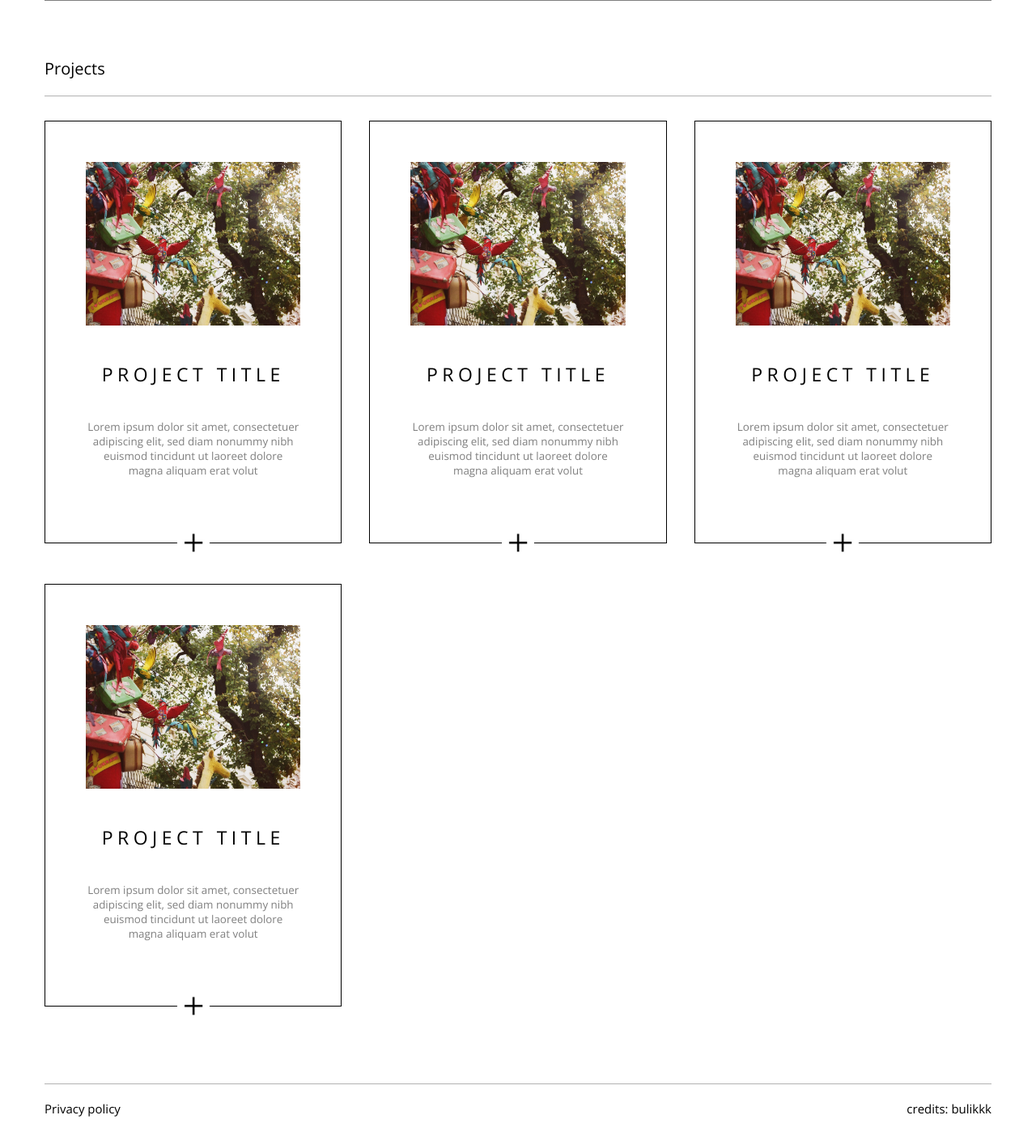
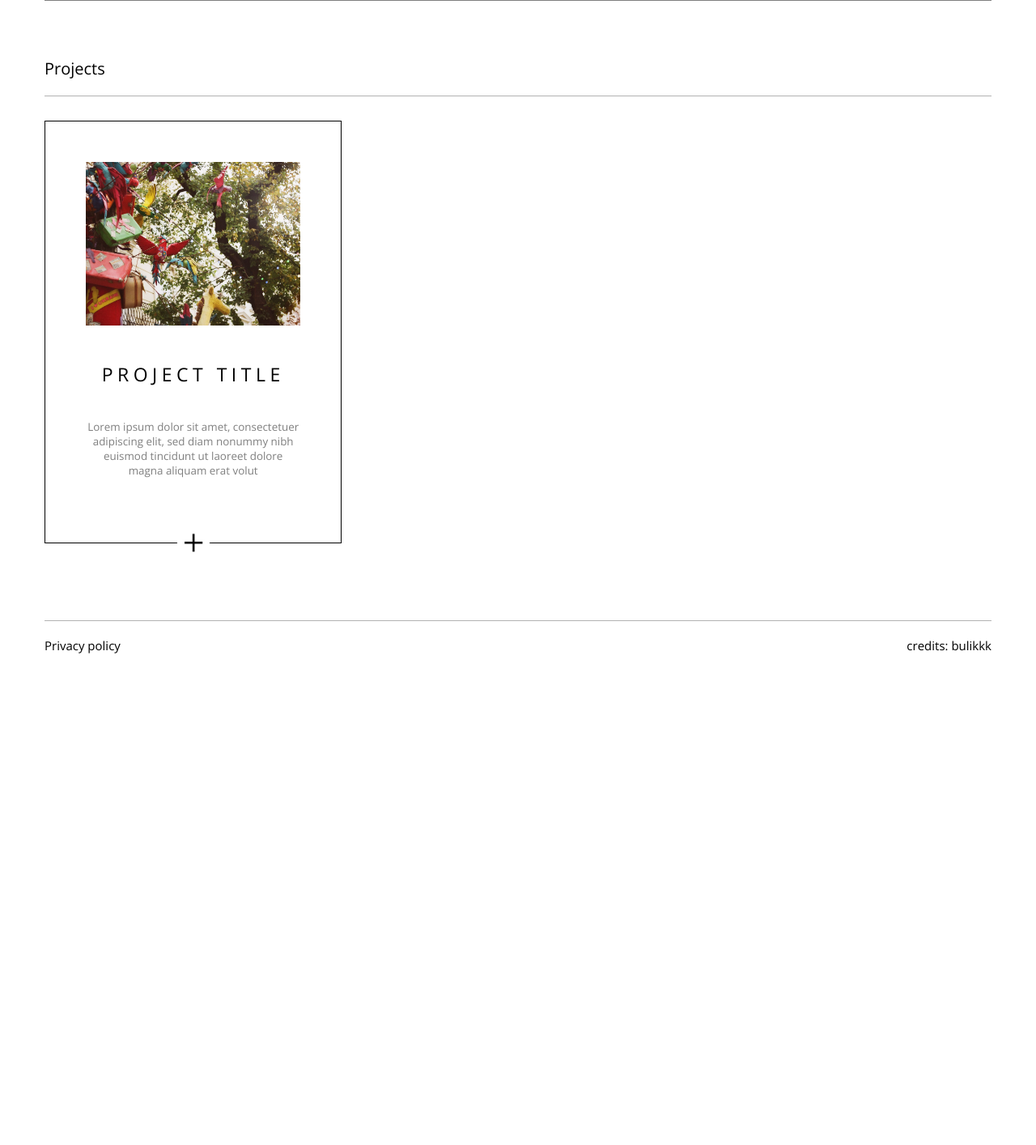
Before and after one commit to bulikkk/DanaPage, a Django app: page / in a window 1280 px wide. Shown: the part 963-2377 px from the top of the page at 81% size. After the commit the page ends 1770 px from the top, so only its background shows below. Run offline with Django 3.2, Linux system fonts and the light colour scheme.

Commit message:
added comments to css and html

```diff
--- a/dana/app_dana/templates/app_dana/main.html
+++ b/dana/app_dana/templates/app_dana/main.html
@@ -5,12 +5,11 @@
     <meta charset="UTF-8">
     <meta name="mobile-web-app-capable" content="yes">
     <title>Dana Maczyńska</title>
-    <!-- <link rel="stylesheet" type="text/css" href="/css/style.css"> -->
     <link rel="stylesheet" type="text/css" href="{% static '/css/style.css' %}">
     <link href="https://fonts.googleapis.com/css?family=Poppins|Comfortaa|Open+Sans" rel="stylesheet">
 </head>
 <body>
-  <!-- header with logo, name and navbar -->
+<!-- header with logo, name and navbar -->
     <div class="main-header">
       <div class="header-logo">
         <a href="{% url 'main' %}"><img class="logo" src="{% static '/Dana logo.png' %}" alt="Dana Maczyńska Logo"/></a>
@@ -27,6 +26,7 @@
       </div>
     </div>
 
+<!-- container with sliding banners -->
     <div class="slide-container">
       <div class="next-prev">
         <a class="prev" href="#"><img src="{% static '/prev.png' %}" alt="Previouse slide"></a>
@@ -34,6 +34,7 @@
       </div>
     </div>
 
+<!-- container with projects on the main page -->
     <div class="projects-container">
       <div class="projects-container-header">
         <p>Projects</p>
@@ -53,53 +54,17 @@
             <img class="project-plus" src="{% static '/plus.png' %}" alt="Plus">
           </div>
 
-          <div class="project">
-            <img class="project-image" src="{% static '/project.jpg' %}" alt="Project image"/>
-            <p class="project-project-title">Project title</p>
-            <p class="project-project-desc">
-               Lorem ipsum dolor sit amet, consectetuer
-               adipiscing elit, sed diam nonummy nibh
-               euismod tincidunt ut laoreet dolore
-               magna aliquam erat volut
-            </p>
-            <img class="project-plus" src="{% static '/plus.png' %}" alt="Plus">
-          </div>
-
         </div>
         <div id="c2">
 
-          <div class="project">
-            <img class="project-image" src="{% static '/project.jpg' %}" alt="Project image"/>
-            <p class="project-project-title">Project title</p>
-            <p class="project-project-desc">
-               Lorem ipsum dolor sit amet, consectetuer
-               adipiscing elit, sed diam nonummy nibh
-               euismod tincidunt ut laoreet dolore
-               magna aliquam erat volut
-            </p>
-            <img class="project-plus" src="{% static '/plus.png' %}" alt="Plus">
-          </div>
-
         </div>
         <div id="c3">
-
-          <div class="project">
-            <img class="project-image" src="{% static '/project.jpg' %}" alt="Project image"/>
-            <p class="project-project-title">Project title</p>
-            <p class="project-project-desc">
-               Lorem ipsum dolor sit amet, consectetuer
-               adipiscing elit, sed diam nonummy nibh
-               euismod tincidunt ut laoreet dolore
-               magna aliquam erat volut
-            </p>
-            <img class="project-plus" src="{% static '/plus.png' %}" alt="Plus">
-          </div>
 
         </div>
       </div>
     </div>
 
-
+<!-- footer -->
     <div class="main-footer">
       <div class="footer-menu">
         <ul>
@@ -108,5 +73,10 @@
         </ul>
       </div>
     </div>
+
+    <script>
+
+
+    </script>
 </body>
 </html>
```
